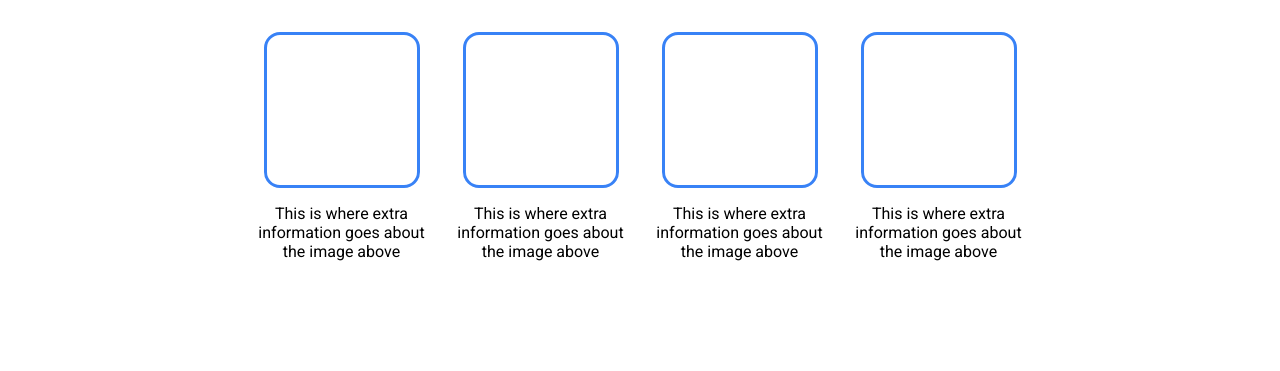
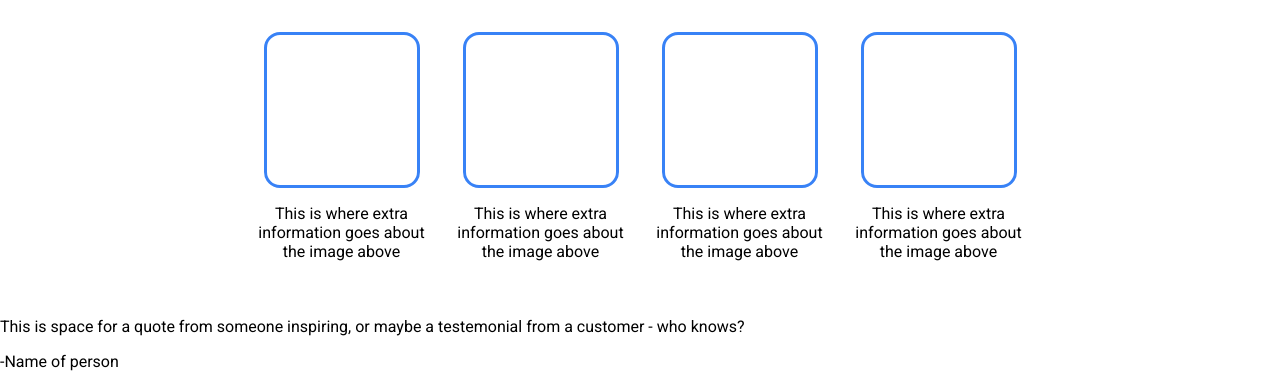
Before and after one commit to NellaTL/odin-landingpage, a plain HTML site: page index.html in a window 1280 px wide. Shown: the part 583-954 px from the top of the page. Before the commit the page ends 884 px from the top, so only its background shows below. Drawn offline with Linux system fonts and the light colour scheme.

Commit message:
Customer quote/testemonial section HTML added.

```diff
--- a/index.html
+++ b/index.html
@@ -70,6 +70,13 @@
         </div>
     </div>
 
+    <div class="blockquote-container">
+        <div class="quote">
+            <p>This is space for a quote from someone inspiring, or maybe a testemonial from a customer - who knows?</p>
+        </div>
+        <div class="quote-name">-Name of person</div>
+    </div>
+
 </body>
 
 </html>
```
